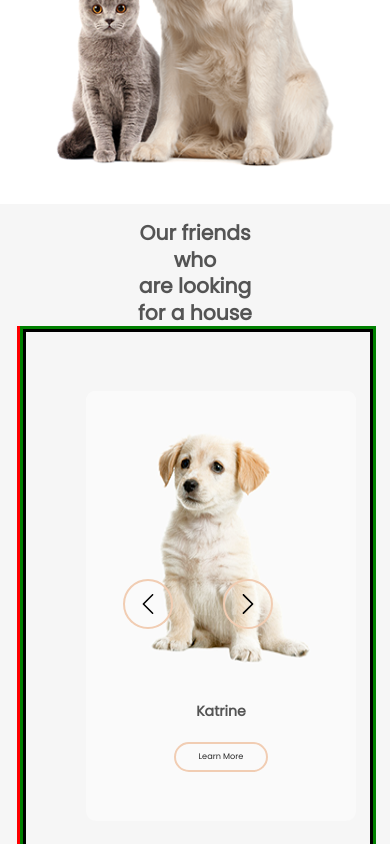
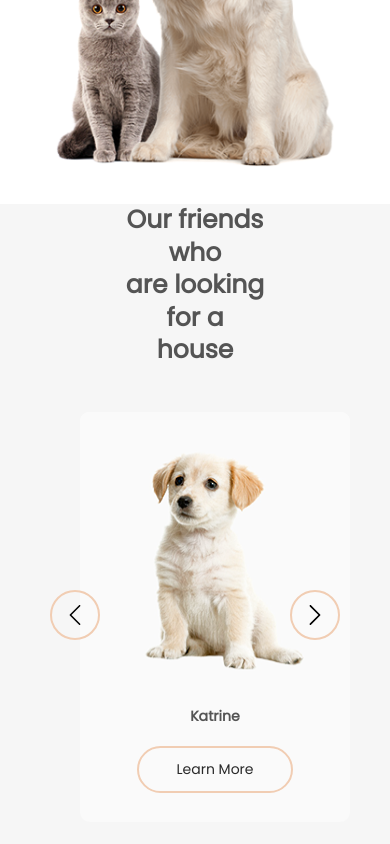
Before and after one commit to Babiy7/dogs-app, a React (Create React App) app: page / in a window 390 px wide. Shown: the part 1156-2000 px from the top of the page. Built offline with nearby package versions, Linux system fonts and the light colour scheme; a web font is replaced by a local one.

Commit message:
Made laptop-L responsive.

```diff
--- a/src/components/Portfolio/Portfolio.module.scss
+++ b/src/components/Portfolio/Portfolio.module.scss
@@ -14,6 +14,10 @@
   background: #fafafa;
 
   transition: all 0.2s linear;
+
+  @media ($laptop-L) {
+    height: 380px;
+  }
 
   .Image {
     width: 100%;
@@ -35,10 +39,6 @@
       font-size: calcFluidFontSize(14, 20);
       line-height: 0;
     }
-
-    @media ($laptop-L) {
-      padding: 0px 0;
-    }
   }
 
   &:hover {
@@ -47,7 +47,7 @@
 }
 
 .Center {
-  height: 430px;
+  height: 420px;
 
   box-shadow: 1px 1px 30px 5px rgba(black, 0.1);
   transition: all 0.5s linear;
@@ -55,4 +55,8 @@
   &:hover {
     box-shadow: 2px 2px 40px 10px rgba(black, 0.3);
   }
+
+  @media ($laptop-L) {
+    height: 400px;
+  }
 }
--- a/src/components/Slider/Slider.module.scss
+++ b/src/components/Slider/Slider.module.scss
@@ -1,14 +1,12 @@
 @import "../../sass/vars";
 
 .Slider {
-  border: green solid;
   width: 100%;
   height: 100%;
 
   position: relative;
 
   .Container {
-    border: black solid;
     width: 100%;
     max-width: 1170px;
     height: 100%;
@@ -34,7 +32,7 @@
   .Left {
     position: absolute;
     top: 50%;
-    left: 100px;
+    left: 30px;
 
     transform: translateY(-50%);
   }
@@ -42,7 +40,7 @@
   .Right {
     position: absolute;
     top: 50%;
-    right: 100px;
+    right: 30px;
 
     transform: translateY(-50%);
   }
--- a/src/components/UI/Button/Button.module.scss
+++ b/src/components/UI/Button/Button.module.scss
@@ -10,7 +10,7 @@
   color: $black;
   background: $orange-light;
 
-  font-size: calcFluidFontSize(8, 17);
+  font-size: 17px;
   font-family: "Poppins", sans-serif;
 
   transition: all 0.2s linear;
@@ -19,6 +19,10 @@
   &:hover {
     background: none;
     color: $orange-light;
+  }
+
+  @media ($laptop-L) {
+    font-size: 14px;
   }
 }
 
--- a/src/components/sections/Friends/Friends.module.scss
+++ b/src/components/sections/Friends/Friends.module.scss
@@ -10,7 +10,7 @@
   background: $white;
 
   @media ($laptop-L) {
-    height: 730px;
+    height: 700px;
   }
 
   .Container {
@@ -28,12 +28,15 @@
     }
 
     .Content {
-      border: red solid;
       width: 100%;
       height: 555px;
 
       display: flex;
       align-items: center;
+
+      @media ($laptop-L) {
+        height: 500px;
+      }
     }
   }
 }
--- a/src/sass/_title.scss
+++ b/src/sass/_title.scss
@@ -4,6 +4,10 @@
 %title {
   color: $gray;
 
-  font-size: calcFluidFontSize(20, 35);
+  font-size: 35px;
   line-height: 1.3em;
+
+  @media ($laptop-L) {
+    font-size: 25px;
+  }
 }
```
